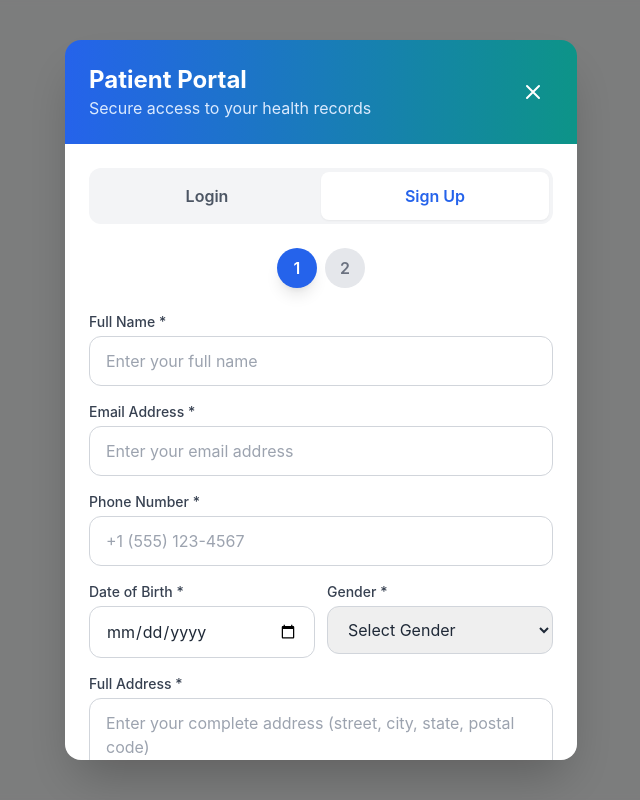
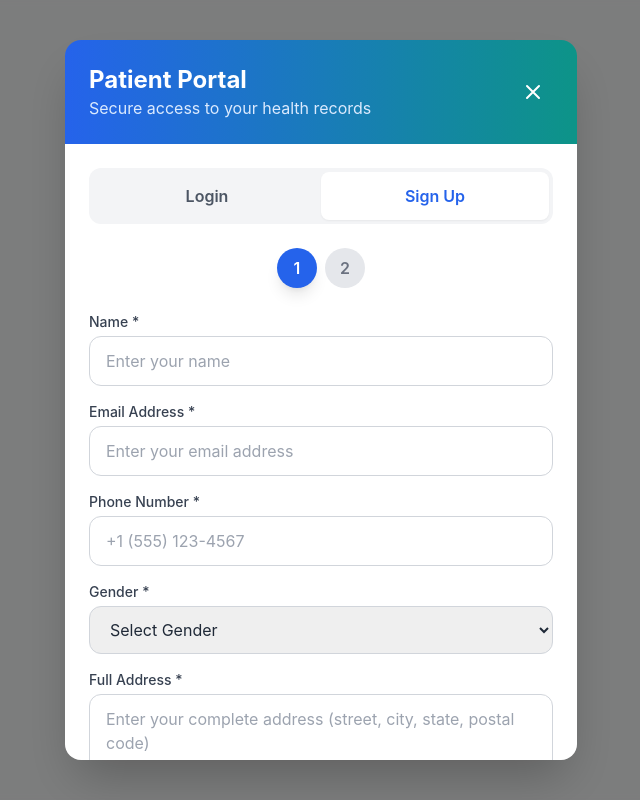
Before and after one commit to testsolver9-dotcom/medi_sync, a React (Create React App) app: page /login in a window 1280 px wide. Both pictures are taken after a click on the button "Sign Up". Shown: the whole page, without its empty margins (319-959 px from the left). Built offline with nearby package versions, Linux system fonts and the light colour scheme.

Commit message:
Update PatientAuthModal.js

```diff
--- a/src/pages/patient/PatientAuthModal.js
+++ b/src/pages/patient/PatientAuthModal.js
@@ -27,11 +27,12 @@ export default function PatientAuthModal() {
   const [otp, setOtp] = useState('');
 
   // NEW Registration fields - completely replacing old ones
+  // registration fields for patient
+  // align with database schema: name, email, phone, gender, address, password
   const [signupData, setSignupData] = useState({
-    fullName: '',
+    name: '',
     email: '',
     phone: '',
-    dateOfBirth: '',
     gender: '',
     address: '',
     password: '',
@@ -62,13 +63,14 @@ export default function PatientAuthModal() {
 
   const validateSignupForm = () => {
     const errors = {};
-    const { fullName, email, phone, dateOfBirth, gender, address, password, confirmPassword } = signupData;
+    // destructure fields from signupData
+    const { name, email, phone, gender, address, password, confirmPassword } = signupData;
 
-    // Full Name validation
-    if (!fullName.trim()) {
-      errors.fullName = "Full name is required";
-    } else if (fullName.trim().length < 2) {
-      errors.fullName = "Full name must be at least 2 characters";
+    // Name validation
+    if (!name.trim()) {
+      errors.name = "Name is required";
+    } else if (name.trim().length < 2) {
+      errors.name = "Name must be at least 2 characters";
     }
 
     // Email validation
@@ -85,17 +87,8 @@ export default function PatientAuthModal() {
       errors.phone = "Please enter a valid phone number (min 10 digits)";
     }
 
-    // Date of Birth validation
-    if (!dateOfBirth) {
-      errors.dateOfBirth = "Date of birth is required";
-    } else {
-      const dob = new Date(dateOfBirth);
-      const today = new Date();
-      const age = today.getFullYear() - dob.getFullYear();
-      if (age < 1 || age > 120) {
-        errors.dateOfBirth = "Please enter a valid date of birth";
-      }
-    }
+
+    // no date of birth in DB schema so no validation here
 
     // Gender validation
     if (!gender.trim()) {
@@ -387,19 +380,19 @@ export default function PatientAuthModal() {
               >
                 {step === 1 ? (
                   <div className="space-y-4">
-                    {/* Full Name */}
+                    {/* Name */}
                     <div>
-                      <label className="block text-sm font-medium text-gray-700 mb-1">Full Name *</label>
+                      <label className="block text-sm font-medium text-gray-700 mb-1">Name *</label>
                       <input
                         type="text"
-                        placeholder="Enter your full name"
-                        value={signupData.fullName}
-                        onChange={e => handleInputChange('fullName', e.target.value)}
+                        placeholder="Enter your name"
+                        value={signupData.name}
+                        onChange={e => handleInputChange('name', e.target.value)}
                         className={`w-full px-4 py-3 border rounded-xl focus:ring-2 focus:ring-blue-500 focus:border-transparent transition-colors ${
-                          formErrors.fullName ? 'border-red-300' : 'border-gray-300'
+                          formErrors.name ? 'border-red-300' : 'border-gray-300'
                         }`}
                       />
-                      {formErrors.fullName && <p className="text-red-600 text-xs mt-1">{formErrors.fullName}</p>}
+                      {formErrors.name && <p className="text-red-600 text-xs mt-1">{formErrors.name}</p>}
                     </div>
 
                     {/* Email */}
@@ -432,21 +425,6 @@ export default function PatientAuthModal() {
                       {formErrors.phone && <p className="text-red-600 text-xs mt-1">{formErrors.phone}</p>}
                     </div>
 
-                    <div className="grid grid-cols-2 gap-3">
-                      {/* Date of Birth */}
-                      <div>
-                        <label className="block text-sm font-medium text-gray-700 mb-1">Date of Birth *</label>
-                        <input
-                          type="date"
-                          value={signupData.dateOfBirth}
-                          onChange={e => handleInputChange('dateOfBirth', e.target.value)}
-                          className={`w-full px-4 py-3 border rounded-xl focus:ring-2 focus:ring-blue-500 focus:border-transparent transition-colors ${
-                            formErrors.dateOfBirth ? 'border-red-300' : 'border-gray-300'
-                          }`}
-                        />
-                        {formErrors.dateOfBirth && <p className="text-red-600 text-xs mt-1">{formErrors.dateOfBirth}</p>}
-                      </div>
-
                     {/* Gender */}
                     <div>
                       <label className="block text-sm font-medium text-gray-700 mb-1">Gender *</label>
@@ -463,7 +441,6 @@ export default function PatientAuthModal() {
                         <option value="Other">Other</option>
                       </select>
                       {formErrors.gender && <p className="text-red-600 text-xs mt-1">{formErrors.gender}</p>}
-                      </div>
                     </div>
 
                     {/* Address */}
```
Lines whose indentation alone changed are shown as unchanged.
